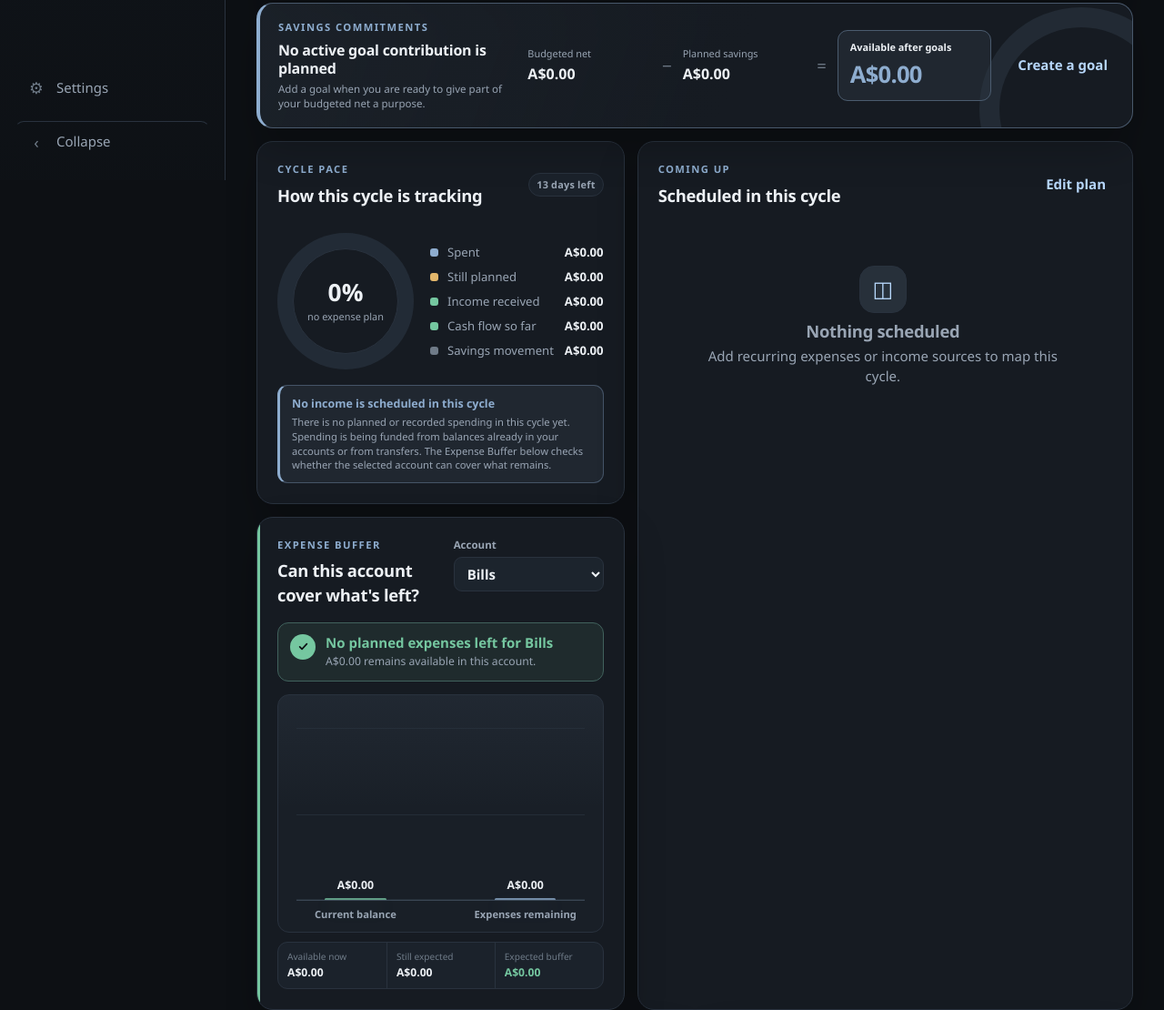
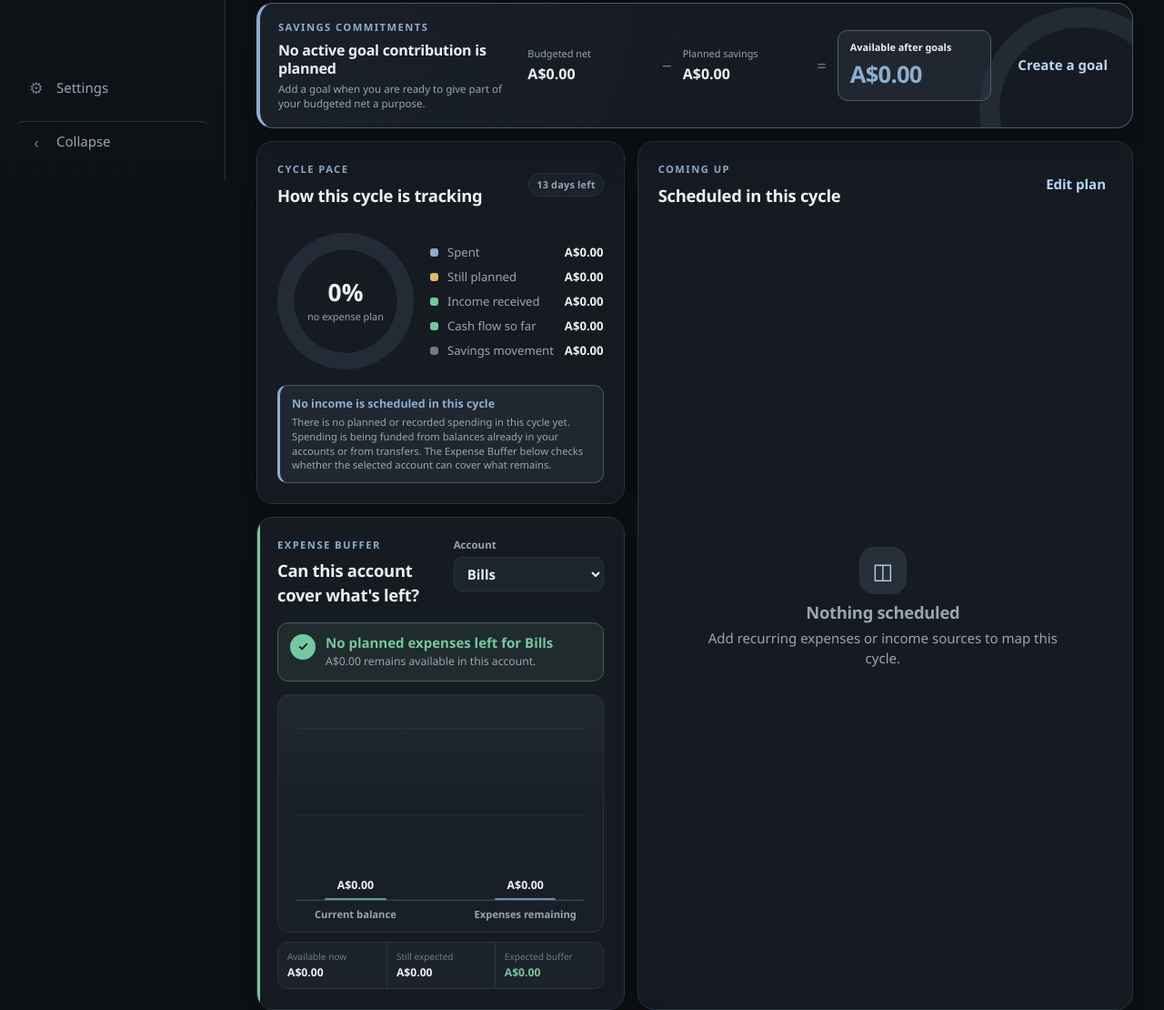
Before and after one commit to MarkisJr/Canopy, a plain HTML site: page index.html in a window 1280 px wide. Shown: the part 602-1712 px from the top of the page at 91% size. Drawn offline with Linux system fonts and the light colour scheme.

Commit message:
Fixed coming up scroll view to visually align with CSS grid better

```diff
--- a/styles.css
+++ b/styles.css
@@ -1467,12 +1467,18 @@ main {
 }
 
 .upcoming-panel {
+  display: flex;
+  min-height: 100%;
   min-width: 0;
-  height: 100%;
+  height: 0;
+  flex-direction: column;
+  overflow: hidden;
 }
 
 .upcoming-panel #upcoming-list {
-  max-height: 720px;
+  min-height: 0;
+  max-height: none;
+  flex: 1 1 auto;
   padding-right: 5px;
   overflow: hidden auto;
   scrollbar-color: var(--border-strong) transparent;
@@ -3003,6 +3009,12 @@ textarea {
     grid-template-columns: 1fr;
   }
 
+  .upcoming-panel {
+    min-height: 0;
+    height: auto;
+    overflow: visible;
+  }
+
   .upcoming-panel #upcoming-list {
     max-height: 640px;
   }
```
